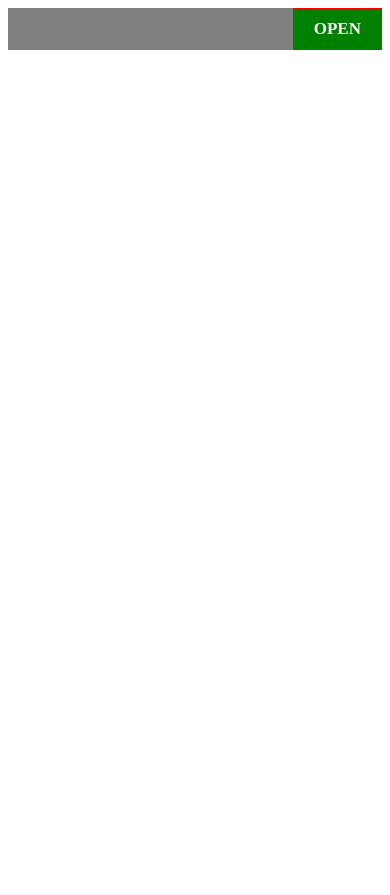
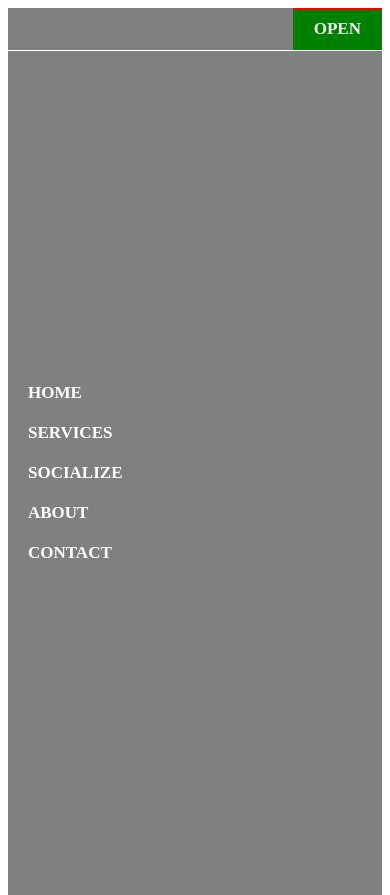
Before and after one commit to sowkat-islam/RestorentPsd2HtmlTemplate, a plain HTML site: page index.html in a window 390 px wide. Both pictures are taken after a click on the element "OPEN". Before the commit the page ends 844 px from the top, so only its background shows below. Drawn offline with Linux system fonts and the light colour scheme.

Commit message:
Update style.css

```diff
--- a/style.css
+++ b/style.css
@@ -54,30 +54,45 @@
 .sbi:hover{
  background-color: red;
 }
+.activebg{
+    background-color: red;
+}
 @media screen and (max-width:800px) {
     #o{
         display: flex;
     }
 .container{
    position: relative;
-   justify-content: end;
+   justify-content: end;z-index: 100;
 }
 
     #menu{
-    display: none;
+    display:flex;
     justify-content: center;
-    align-items: center;
+    align-items: start;
     flex-direction: column;
     position: absolute;
-    top:43px;
+   top:43px;
+       left:0;
     width:100%;
+    height: -0vh;
     background-color: gray;
+    transition:all 0.9s ease;
+    z-index: -1;opacity: 0;
+
 }
-.menu-item a:hover{
-    color: rgb(0, 0, 0);
+.menu-item a{
+    color: rgb(255, 255, 255);
+    text-align: left;
 }
 #menu.active{
     display: flex;
+       height: 100vh;
+        opacity: 1;
+
+
+
+
 }
 #submenu-items.activeitems {
   display: flex;
```
